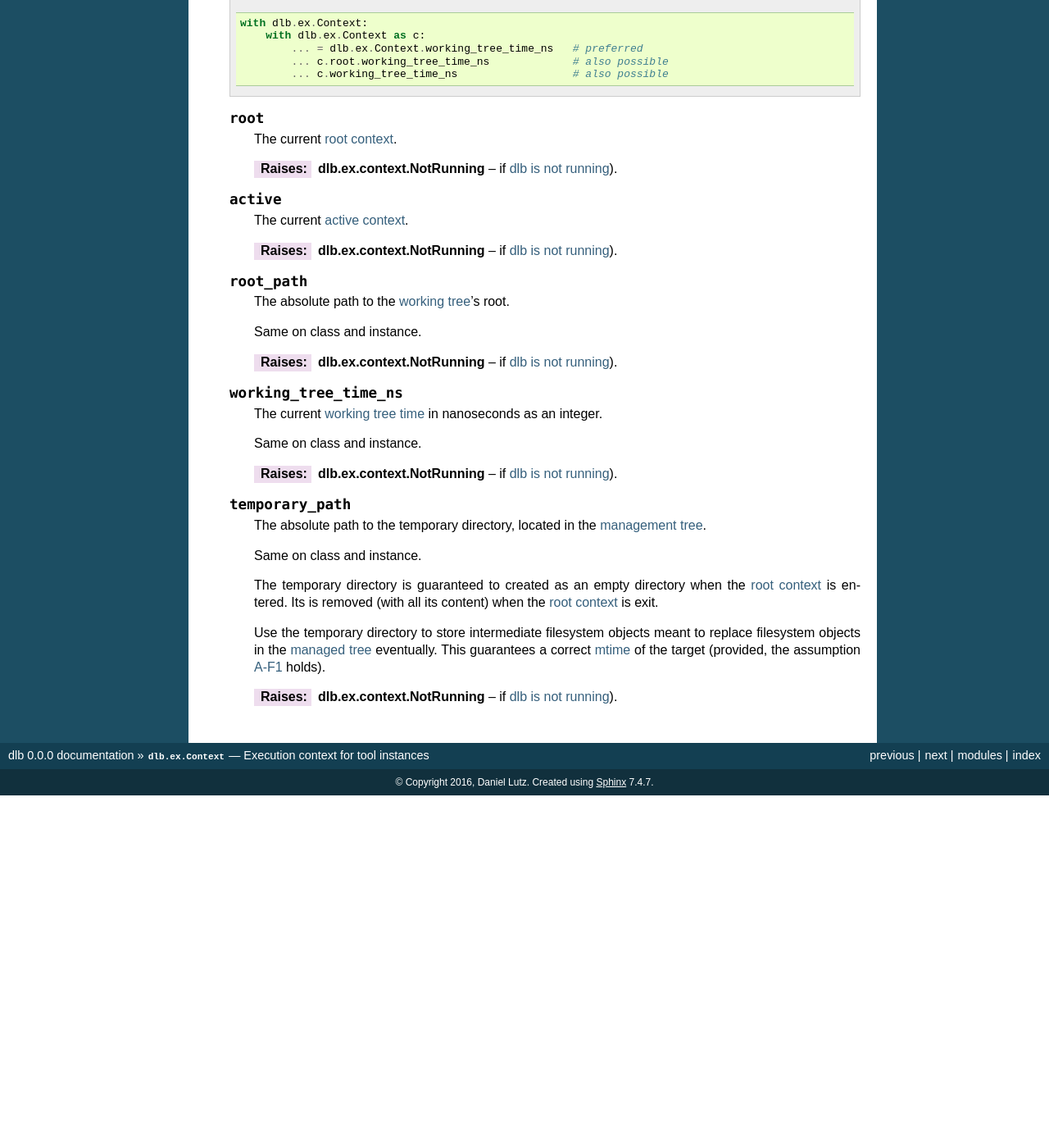
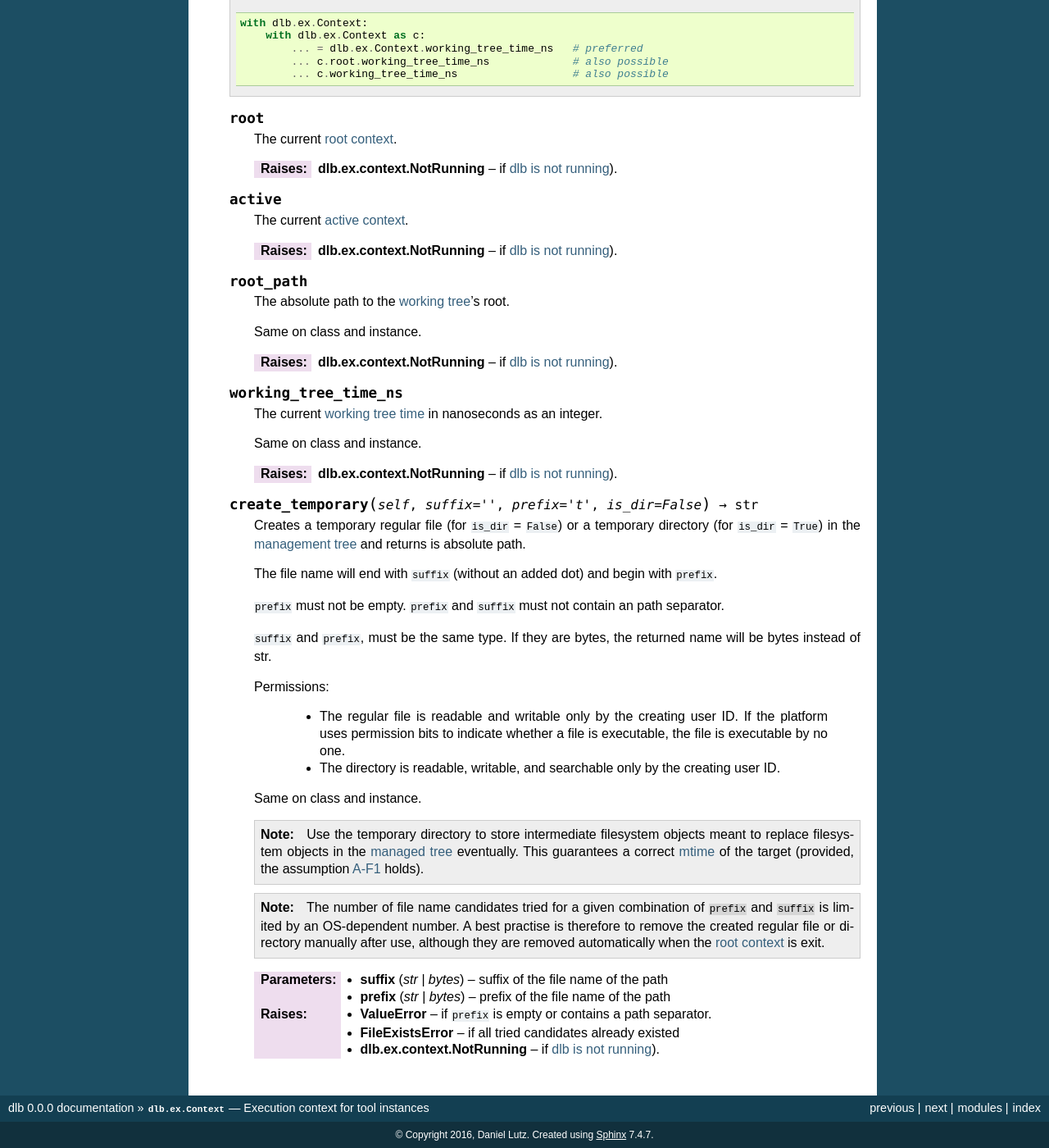
Before and after one commit to dlu-ch/dlb, a Sphinx documentation site: the page built from doc/cmd_context.rst, in a window 1280 px wide and 1400 px high, scrolled down 997 px. Shown: the whole window at 82% size. Built offline with Sphinx 7.4.7, drawn with Linux system fonts in a browser that asks for light colours; before the commit the page ends 1967 px from its top, so only the background shows below that; some of the changed text lies outside the part shown.

Commit message:
Replace dlb.ex.Context.temporary_path by create_temporary()

```diff
--- a/doc/cmd_context.rst
+++ b/doc/cmd_context.rst
@@ -94,17 +94,47 @@ Contexts can be nested::
 
       :raises dlb.ex.context.NotRunning: if :term:`dlb is not running <run of dlb>`).
 
-   .. attribute:: temporary_path
+   .. method:: create_temporary(self, suffix='', prefix='t', is_dir=False) -> str
 
-      The absolute path to the temporary directory, located in the :term:`management tree`.
+      Creates a temporary regular file (for ``is_dir`` = ``False``) or a temporary directory (for ``is_dir`` = ``True``)
+      in the :term:`management tree` and returns is absolute path.
+
+      The file name will end with ``suffix`` (without an added dot) and begin with ``prefix``.
+
+      ``prefix`` must not be empty.
+      ``prefix`` and ``suffix`` must not contain an path separator.
+
+      ``suffix`` and ``prefix``, must be the same type.
+      If they are bytes, the returned name will be bytes instead of str.
+
+      Permissions:
+
+       - The regular file is readable and writable only by the creating user ID.
+         If the platform uses permission bits to indicate whether a file is executable, the file is executable by no one.
+
+       - The directory is readable, writable, and searchable only by the creating user ID.
 
       Same on class and instance.
 
-      The temporary directory is guaranteed to created as an empty directory when the :term:`root context` is
-      entered. Its is removed (with all its content) when the  :term:`root context` is exit.
+      .. note::
+         Use the temporary directory to store intermediate filesystem objects meant to replace filesystem objects
+         in the :term:`managed tree` eventually. This guarantees a correct :term:`mtime` of the target
+         (provided, the assumption :ref:`A-F1 <assumption-f1>` holds).
 
-      Use the temporary directory to store intermediate filesystem objects meant to replace filesystem objects
-      in the :term:`managed tree` eventually. This guarantees a correct :term:`mtime` of the target
-      (provided, the assumption :ref:`A-F1 <assumption-f1>` holds).
+      .. note::
+         The number of file name candidates tried for a given combination of ``prefix`` and ``suffix`` is limited by an
+         OS-dependent number. A best practise is therefore to remove the created regular file or directory manually
+         after use, although they are removed automatically when the :term:`root context` is exit.
+
+      :param suffix: suffix of the file name of the path
+      :type suffix: str | bytes
+
+      :param prefix: prefix of the file name of the path
+      :type prefix: str | bytes
+
+      :type is_dir: bool
+
+      :raises ValueError: if ``prefix`` is empty or contains a path separator.
+      :raises FileExistsError: if all tried candidates already existed
 
       :raises dlb.ex.context.NotRunning: if :term:`dlb is not running <run of dlb>`).
```
Also changed, not shown: 2 other files.
